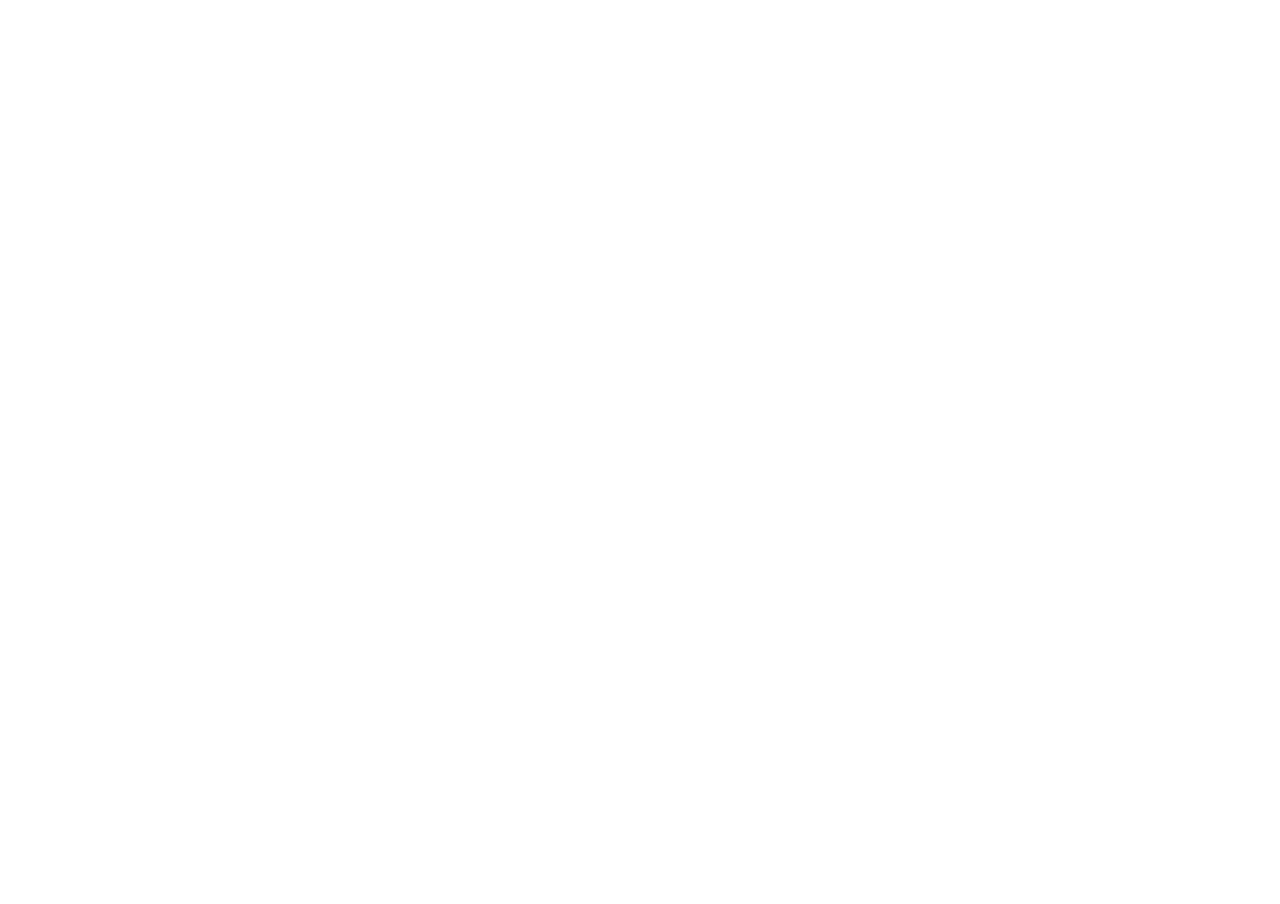
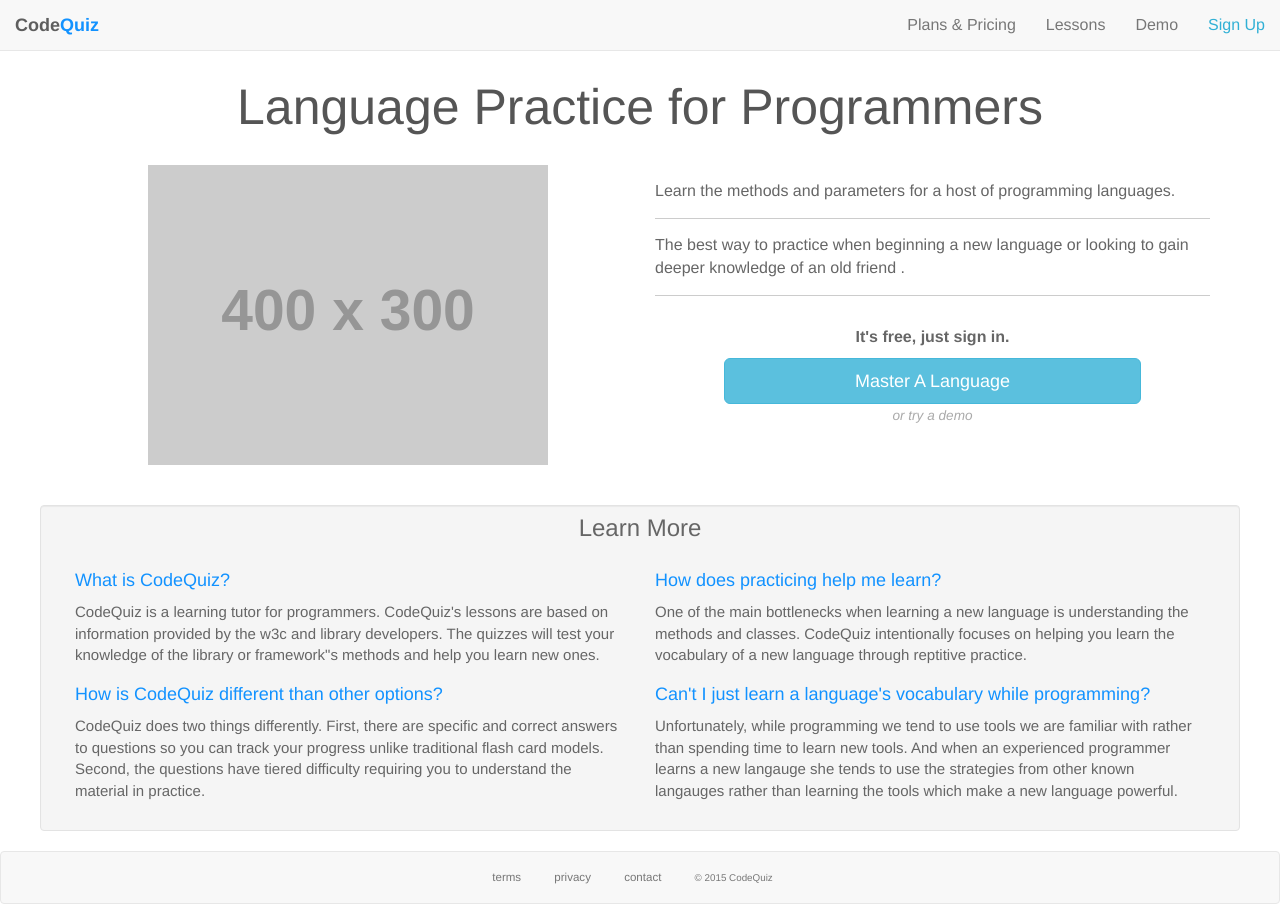
Before and after one commit to nickfredman/midterm, a plain HTML site: page index.html in a window 1280 px wide. Before the commit the page ends 800 px from the top, so only its background shows below. Drawn offline with nearby package versions, Linux system fonts and the light colour scheme; placeholder pictures from the web are drawn by us.

Commit message:
Landing page blueprint done

```diff
--- a/index.html
+++ b/index.html
@@ -2,11 +2,103 @@
 <html lang="en">
    <head>
       <meta charset="utf-8">
-    <title>Untitled</title>
+      <title>Code Quiz</title>
+      <link href="http://fonts.googleapis.com/css?family=Lato:300,400,700,300italic" rel="stylesheet" type="text/css">
       <link rel="stylesheet" type="text/css" href="http://cdnjs.cloudflare.com/ajax/libs/twitter-bootstrap/3.2.0/css/bootstrap.min.css">
       <link rel="stylesheet" type="text/css" href="main.css">
    </head>
+
    <body>
+
+      <header class="navbar navbar-default navbar-fixed-top">
+         <div class="container-fluid">
+            <div class="navbar-header">
+               <a class="navbar-brand" href="#">
+               <strong>Code<span class="title-blue">Quiz</span></strong>
+               </a>
+            </div>
+
+            <ul class="nav navbar-nav navbar-right">
+            <li><a href="/pricing">Plans & Pricing</a></li>
+            <li><a href="/lessons">Lessons</a></li>
+            <li><a href="/demo">Demo</a></li>
+            <li><a href="/signup"><span class="signup-text">Sign Up</span></a></li>
+            </ul>
+      </header>
+
+      <div class="container">
+         <div class="row main-heading">
+            <div class="col-md-12">
+               <div class="shim">
+               <h1 class="text-center main-title">Language Practice for Programmers</h1>
+               </div>
+            </div>
+         </div>
+
+         <div class="row top-content">
+            <div class="text-center col-sm-6">
+               <img src="http://placehold.it/400x300">
+            </div>
+            <div class="col-sm-6">
+               <p class="underline">Learn the methods and parameters for a host of programming languages. </p>
+               <p class="underline">The best way to practice when beginning a new language or looking to gain deeper knowledge of an old friend .</p>
+               <div class="text-center signup-btn-block">
+                  <p><strong>It's free, just sign in.</strong></p>
+                  <a class="btn btn-info btn-lg text-center signup-btn-body" href="/signup" role="button">Master A Language</a>
+                  <p class="mini-text"><em><small><a href="/demo">or try a demo</a><small></em></p>
+               </div>
+            </div>
+         </div>
+
+         <div class="row learn-more">
+            <div class="text-center col-sm-12 learn-title">
+               <h3 class="learning">Learn More</h3>
+            </div>
+            <div class="row well">
+               <div class="col-md-6">
+                  <h4 class="title-blue">What is CodeQuiz?</h4>
+                  <p>CodeQuiz is a learning tutor for programmers. CodeQuiz's lessons are based on information provided by the w3c and library developers. The quizzes will test your knowledge of the library or framework"s methods and help you learn new ones.</p>
+               </div>
+               <div class="col-md-6">
+                  <h4 class="title-blue">How does practicing help me learn?</h4>
+                  <p>One of the main bottlenecks when learning a new language is understanding the methods and classes. CodeQuiz intentionally focuses on helping you learn the vocabulary of a new language through reptitive practice.</p>
+               </div>
+               <div class="col-md-6">
+                  <h4 class="title-blue">How is CodeQuiz different than other options?</h4>
+                  <p>CodeQuiz does two things differently. First, there are specific and correct answers to questions so you can track your progress unlike traditional flash card models. Second, the questions have tiered difficulty requiring you to understand the material in practice.</p>
+               </div>
+               <div class="col-md-6">
+                  <h4 class="title-blue">Can't I just learn a language's vocabulary while programming?</h4>
+                  <p>Unfortunately, while programming we tend to use tools we are familiar with rather than spending time to learn new tools. And when an experienced programmer learns a new langauge she tends to use the strategies from other known langauges rather than learning the tools which make a new language powerful.</p>
+               </div>
+            </div>
+         </div>
+      </div>
+
+      <footer class="footer navbar navbar-default">
+         <div class="container">
+            <div class="row">
+               <ul class="nav navbar-nav footer-nav col-md-12 text-center">
+                  <li><a href="/terms">terms</a></li>
+                  <li><a href="/privacy">privacy</a></li>
+                  <li><a href="mailto:contact@codequiz.net">contact</a></li>
+                  <li><a href="#"><small>&copy; 2015 CodeQuiz</small></a></li>
+               </ul>
+            </div>
+         </div>
+      </footer>
+
+
+
+
+
+
+
+
+
+
+
+
 
    <script src="http://cdnjs.cloudflare.com/ajax/libs/jquery/2.1.1/jquery.min.js"></script>
    <script src="http://cdnjs.cloudflare.com/ajax/libs/underscore.js/1.7.0/underscore-min.js"></script>
--- a/main.css
+++ b/main.css
@@ -0,0 +1,74 @@
+* {
+    box-sizing: border-box;
+}
+
+body {
+    color: #666;
+    font-family: 'lato' sans-serif;
+    font-size: 16px;
+    padding-top: 60px;
+}
+
+.main-title {
+    color: #555;
+    font-size: 5rem;
+}
+
+.title-blue {
+    color: #1292FF;
+}
+
+.signup-text {
+    color: #31B0D5;
+}
+
+.shim {
+    margin-bottom: 30px;
+}
+
+.underline {
+    border-bottom: 1px solid #ccc;
+    margin-bottom: 15px;
+    margin-top: 15px;
+    padding-bottom: 15px;
+}
+
+.signup-btn-block {
+    margin-top: 30px;
+}
+
+.signup-btn-body {
+    width: 75%;
+}
+
+.mini-text a {
+    text-decoration: none;
+    color: #aaa;
+}
+
+.learn-more {
+    margin-top: 40px;
+    font-size: 1.5rem;
+}
+
+.learning {
+    margin-top: 10px;
+    margin-bottom: 20px;
+}
+
+.footer {
+    color: #aaa;
+    margin-bottom: 0;
+    width: 100%;
+}
+
+.footer-nav {
+    width: 100%;
+    margin: 0 auto;
+    text-align: center;
+}
+
+.footer-nav li {
+    display: inline-block;
+    float: none;
+}
```
Also changed, not shown: demo.html (added). Lines whose indentation alone changed are shown as unchanged.
